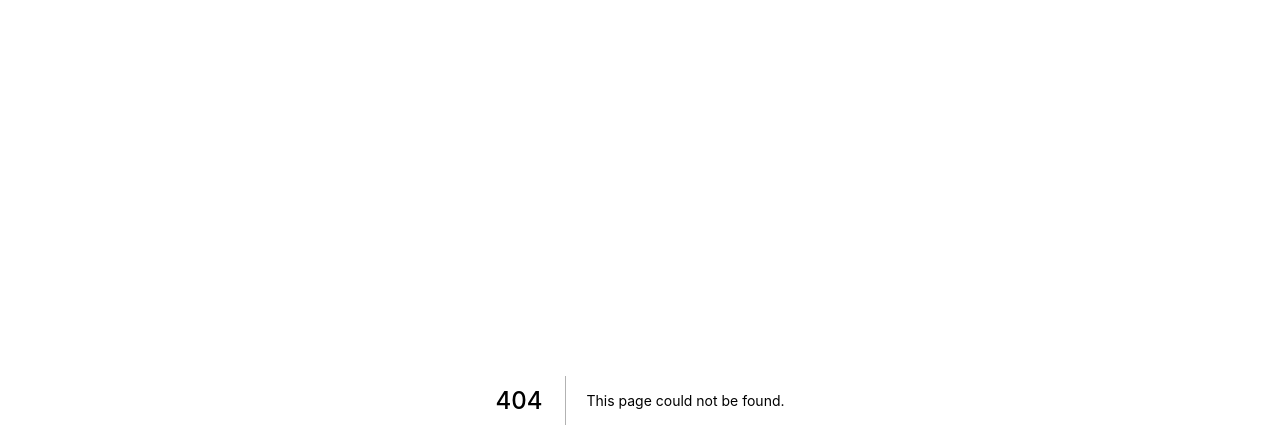
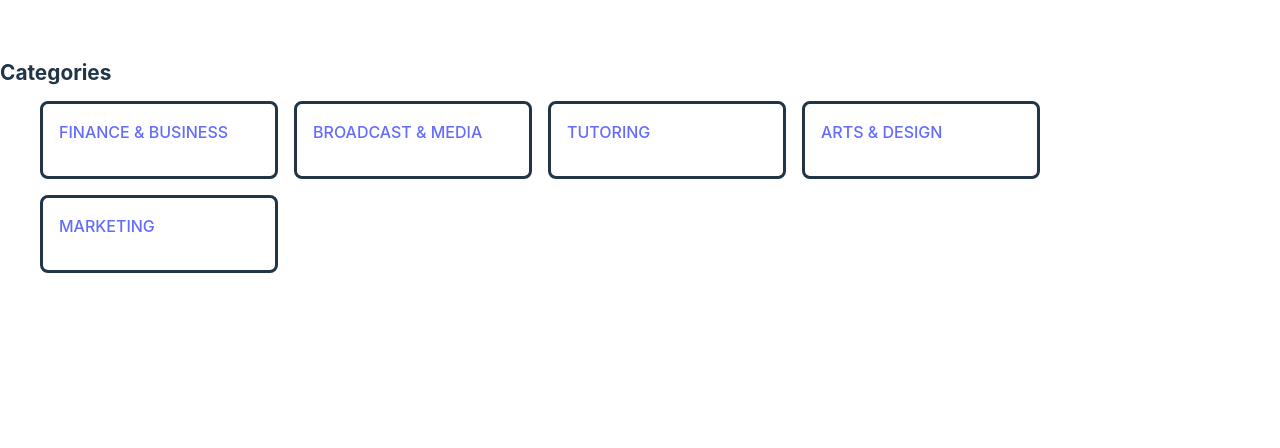
Before and after one commit to BCIT-Rooty/rooty, a Next.js app in the folder rooty-next/: page /categories in a window 1280 px wide. Before the commit this address had no page. Shown: the top 448 px of the page. Built offline with nearby package versions, Linux system fonts and the light colour scheme.

Commit message:
comitting to my branch

```diff
--- /dev/null
+++ b/rooty-next/pages/categories.js
@@ -0,0 +1,31 @@
+import Head from 'next/head'
+import Image from 'next/image'
+import styles from '../styles/Home.module.css'
+
+export default function categories() {
+  const categories = [
+    { id: 1, name: 'FINANCE & BUSINESS' },
+    { id: 2, name: 'BROADCAST & MEDIA' },
+    { id: 3, name: 'TUTORING' },
+    { id: 4, name: 'ARTS & DESIGN' },
+    { id: 5, name: 'MARKETING' },
+  ]
+
+  function getCategories() {
+    return categories.map((category) => {
+      return <li key={category.id}>
+        <a href="">{category.name}</a>
+        </li>
+    })
+  }
+  console.log(getCategories())
+
+  return (
+    <>
+      <h1 className='header'>Categories</h1>
+      <ul className='categories'>
+      {getCategories()}
+      </ul>
+    </>
+  )
+}
--- a/rooty-next/styles/globals.css
+++ b/rooty-next/styles/globals.css
@@ -11,11 +11,11 @@ a {
   text-decoration: none;
 }
 
-* {
+/* * {
   box-sizing: border-box;
-}
+} */
 
-@media (prefers-color-scheme: dark) {
+/* @media (prefers-color-scheme: dark) {
   html {
     color-scheme: dark;
   }
@@ -23,4 +23,144 @@ a {
     color: white;
     background: black;
   }
+} */
+
+#root {
+  max-width: 1280px;
+  margin: 0 auto;
+  padding: 2rem;
+  text-align: center;
+  align-items: center;
 }
+
+
+h1 {
+  font-size: 2rem;
+  margin-top: 3em;
+}
+
+.categories {
+  display: flex;
+  flex-wrap: wrap;
+  gap: 1rem;
+}
+
+.categories li {
+  border: solid;
+  border-radius: 0.5rem;
+  padding: 1rem;
+  align-items: center;
+  justify-content: center;
+  height: 40px;
+  width: 200px;
+}
+
+li {
+  list-style-type: none;
+}
+
+.logo {
+  height: 6em;
+  padding: 1.5em;
+  will-change: filter;
+}
+.logo:hover {
+  filter: drop-shadow(0 0 2em #646cffaa);
+}
+.logo.react:hover {
+  filter: drop-shadow(0 0 2em #61dafbaa);
+}
+
+@keyframes logo-spin {
+  from {
+    transform: rotate(0deg);
+  }
+  to {
+    transform: rotate(360deg);
+  }
+}
+
+@media (prefers-reduced-motion: no-preference) {
+  a:nth-of-type(2) .logo {
+    animation: logo-spin infinite 20s linear;
+  }
+}
+
+.card {
+  padding: 2em;
+}
+
+.read-the-docs {
+  color: #888;
+}
+
+:root {
+  font-family: Inter, Avenir, Helvetica, Arial, sans-serif;
+  font-size: 16px;
+  line-height: 24px;
+  font-weight: 400;
+
+  color-scheme: light dark;
+  color: rgba(255, 255, 255, 0.87);
+  background-color: #242424;
+
+  font-synthesis: none;
+  text-rendering: optimizeLegibility;
+  -webkit-font-smoothing: antialiased;
+  -moz-osx-font-smoothing: grayscale;
+  -webkit-text-size-adjust: 100%;
+}
+
+a {
+  font-weight: 500;
+  color: #646cff;
+  text-decoration: inherit;
+}
+a:hover {
+  color: #535bf2;
+}
+
+body {
+  /* margin: 0; */
+  display: flex;
+  /* place-items: center; */
+  min-width: 320px;
+  min-height: 100vh;
+}
+
+h1 {
+  font-size: 1.3em;
+  line-height: 1.1;
+}
+
+button {
+  border-radius: 8px;
+  border: 1px solid transparent;
+  padding: 0.6em 1.2em;
+  font-size: 1em;
+  font-weight: 500;
+  font-family: inherit;
+  background-color: #1a1a1a;
+  cursor: pointer;
+  transition: border-color 0.25s;
+}
+button:hover {
+  border-color: #646cff;
+}
+button:focus,
+button:focus-visible {
+  outline: 4px auto -webkit-focus-ring-color;
+}
+
+@media (prefers-color-scheme: light) {
+  :root {
+    color: #213547;
+    background-color: #ffffff;
+  }
+  a:hover {
+    color: #747bff;
+  }
+  button {
+    background-color: #f9f9f9;
+  }
+}
```
Also changed, not shown: rooty-next/pages/index.js (deleted, +0 -69 lines), 2 other files (tests, documents, lock files or other folders).
